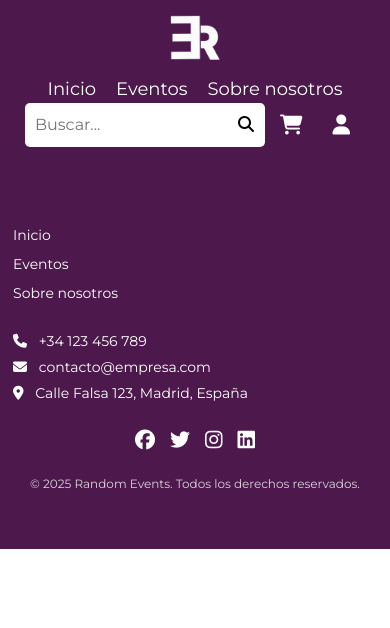
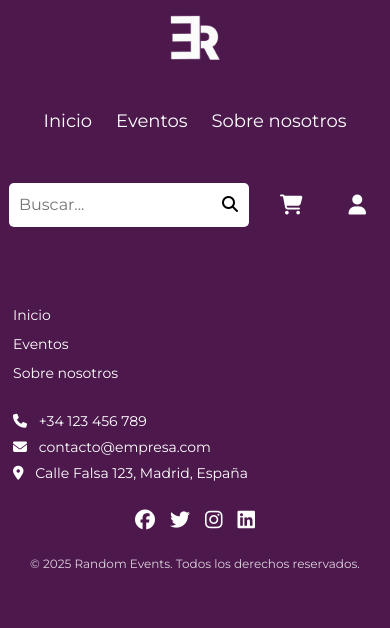
Before and after one commit to fikesoft/reserve-events, a PHP site: page /static/index.html in a window 390 px wide. Shown: the top 628 px of the page. Run offline with PHP 8.4, Linux system fonts and the light colour scheme.

Commit message:
Header y Footer responsive

```diff
--- a/frontend/assets/style/login.css
+++ b/frontend/assets/style/login.css
@@ -9,10 +9,12 @@ body {
     border: 1px solid #4D194D; /* Color morado personalizado */
 }
 
+/*Tamaño de letra del formulario*/
 form, .form-label, .form-control{
     font-size: 12px !important;
 }
 
+/*Botón inicio de sesión*/
 button.btn {
     font-size: 12px;
     background-color: #4D194D;
@@ -26,6 +28,7 @@ button.btn:hover {
     color: #ffffff;
 }
 
+/*Olvidar contraseña*/
 .forgot-password a{
     font-size: 12px;
     color:#4D194D;
@@ -38,6 +41,7 @@ button.btn:hover {
     text-decoration: none;
 }
 
+/*Botón que lleva a registrarse*/
 .register-link {
     font-size: 12px;
     color:#4D194D;
--- a/frontend/static/index.html
+++ b/frontend/static/index.html
@@ -12,11 +12,11 @@
 </head>
 <body>
     <!-- Encabezado -->
-    <header class="flex-md-row justify-content-md-around flex-column justify-content-center ">
-        <div class="d-flex flex-md-row flex-column   align-items-center gap-3">
+    <header class="flex-md-row justify-content-md-between flex-column justify-content-center ">
+        <div class="d-flex flex-md-row flex-column align-items-center gap-5">
             <div class="logo"><img src="../assets/img/logo.png" alt="Logo de la empresa"></div>
             <nav>
-                <ul>
+                <ul class="d-flex gap-4">
                     <li><a href="index.html">Inicio</a></li>
                     <li><a href="#Eventos">Eventos</a></li>
                     <li><a href="#AboutUs">Sobre nosotros</a></li>
@@ -24,8 +24,8 @@
             </nav>
         </div>
 
-
-        <div class="icons">
+        <!-- Iconos -->
+        <div class="icons d-flex gap-3 ml-md-auto mt-5 mt-md-0">
             <div class="search-box">
                 <input type="text" placeholder="Buscar...">
                 <button><i class="fa-solid fa-magnifying-glass"></i></button>
```
